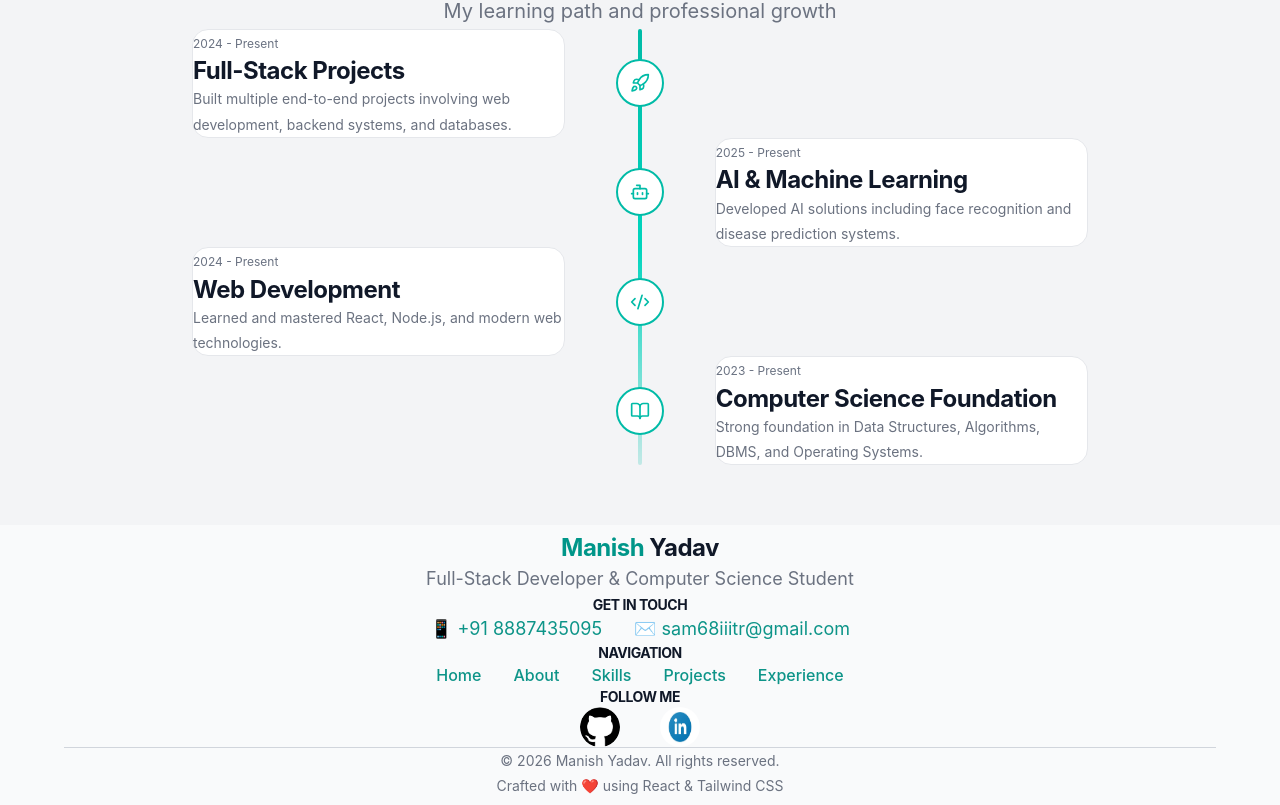
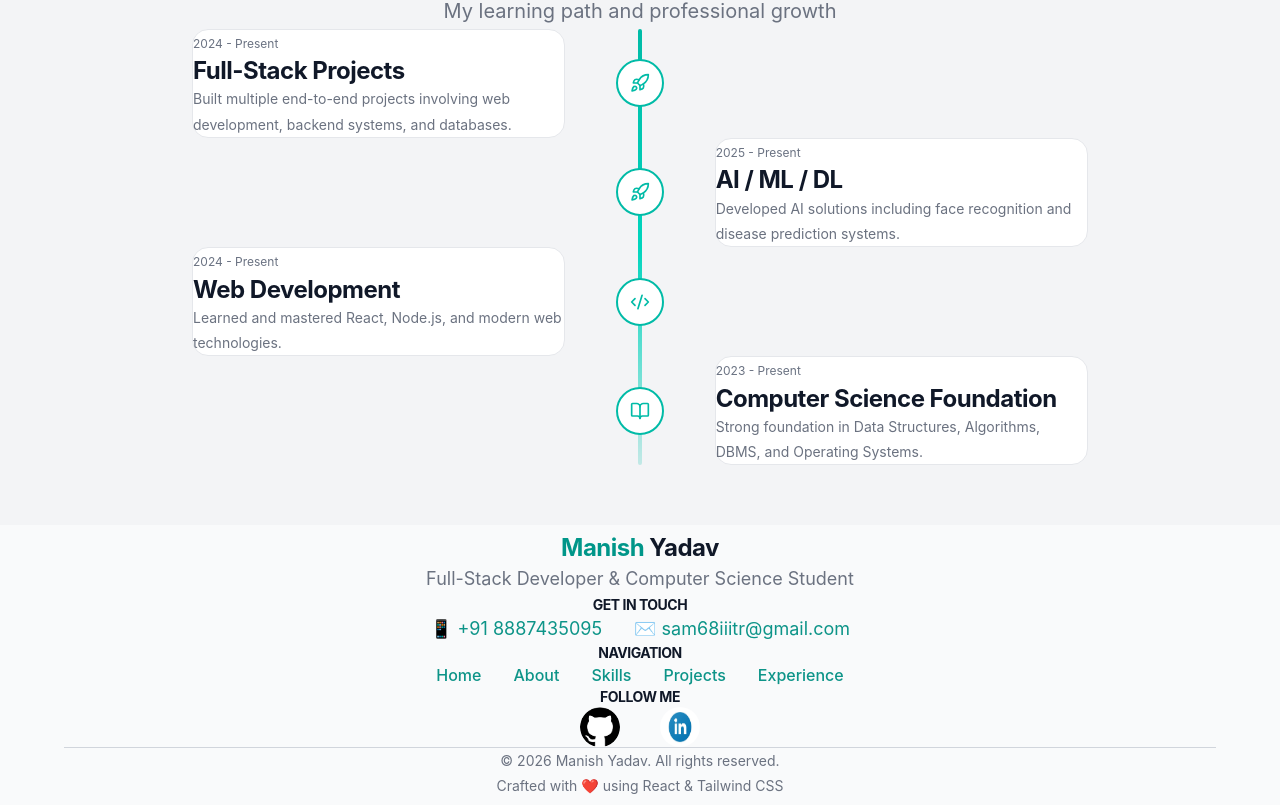
Before and after one commit to ManishSamarium/manishportfolio, a React (Vite) app: page / in a window 1280 px wide. Shown: the part 2995-3800 px from the top of the page. Built offline with nearby package versions, Linux system fonts and the light colour scheme.

Commit message:
Update Experience.jsx

```diff
--- a/src/components/Experience.jsx
+++ b/src/components/Experience.jsx
@@ -20,7 +20,7 @@ export default function Experience() {
       duration: '2024 - Present',
     },
     {
-      title: 'AI & Machine Learning',
+      title: 'AI / ML / DL',
       description:
         'Developed AI solutions including face recognition and disease prediction systems.',
       duration: '2025 - Present',
```
